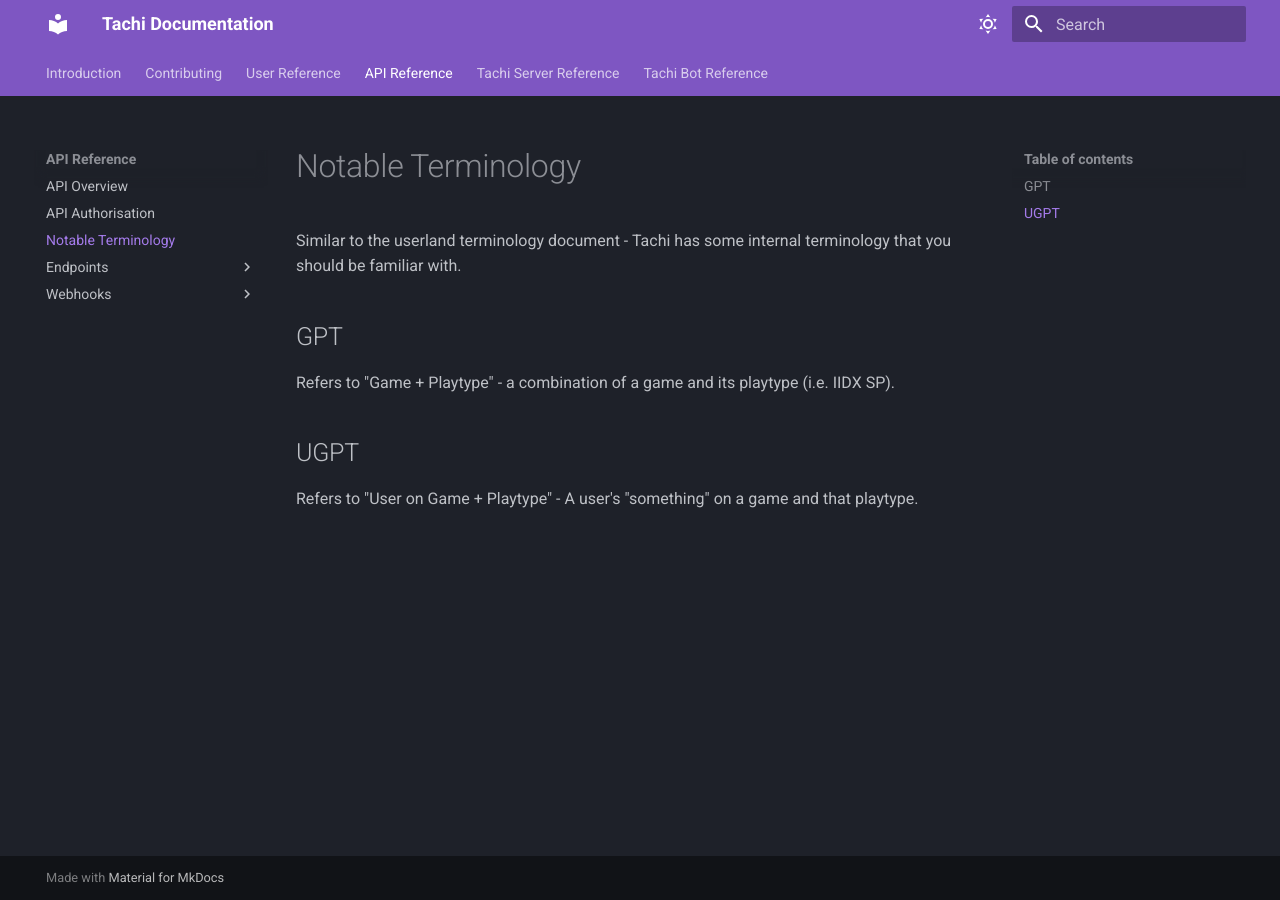
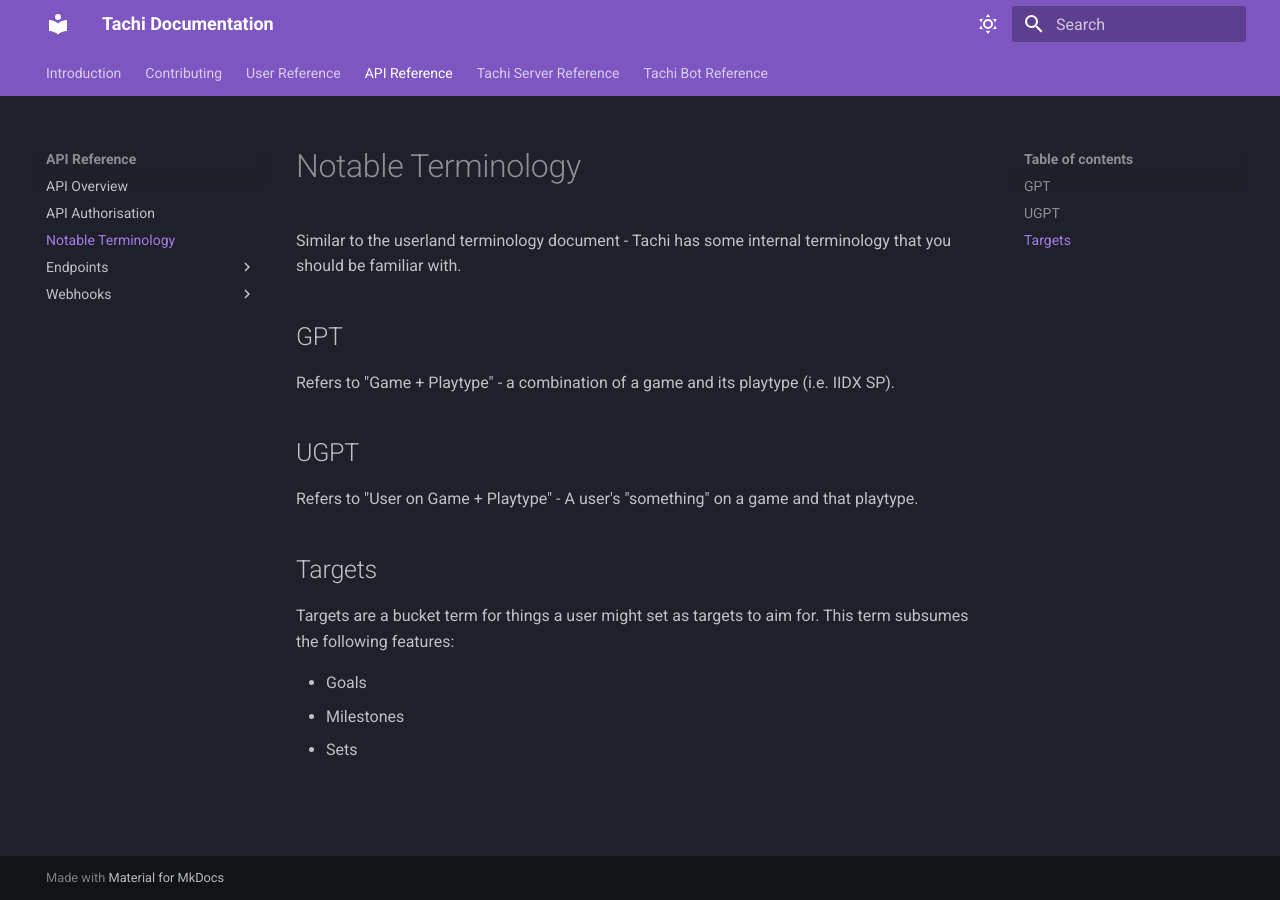
Before and after one commit to zkrising/Tachi, an MkDocs documentation site: the page built from docs/docs/api/terminology.md, in a window 1280 px wide. Built offline with MkDocs 1.6.1 and Material for MkDocs 9.7.7, drawn with Linux system fonts in a browser that asks for light colours.

Commit message:
Add Targets terminology

```diff
--- a/docs/docs/api/terminology.md
+++ b/docs/docs/api/terminology.md
@@ -10,3 +10,11 @@
 ## UGPT
 
 Refers to "User on Game + Playtype" - A user's "something" on a game and that playtype.
+
+## Targets
+
+Targets are a bucket term for things a user might set as targets to aim for. This term subsumes the following features:
+
+- Goals
+- Milestones
+- Sets
```
